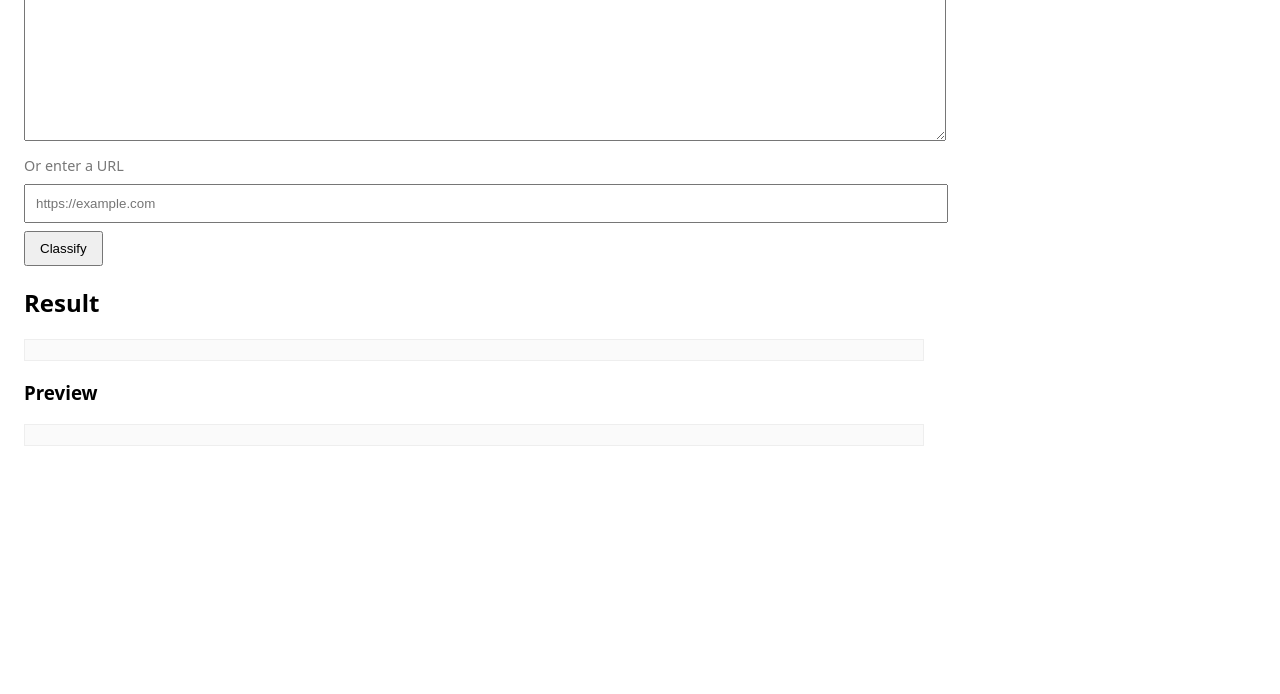
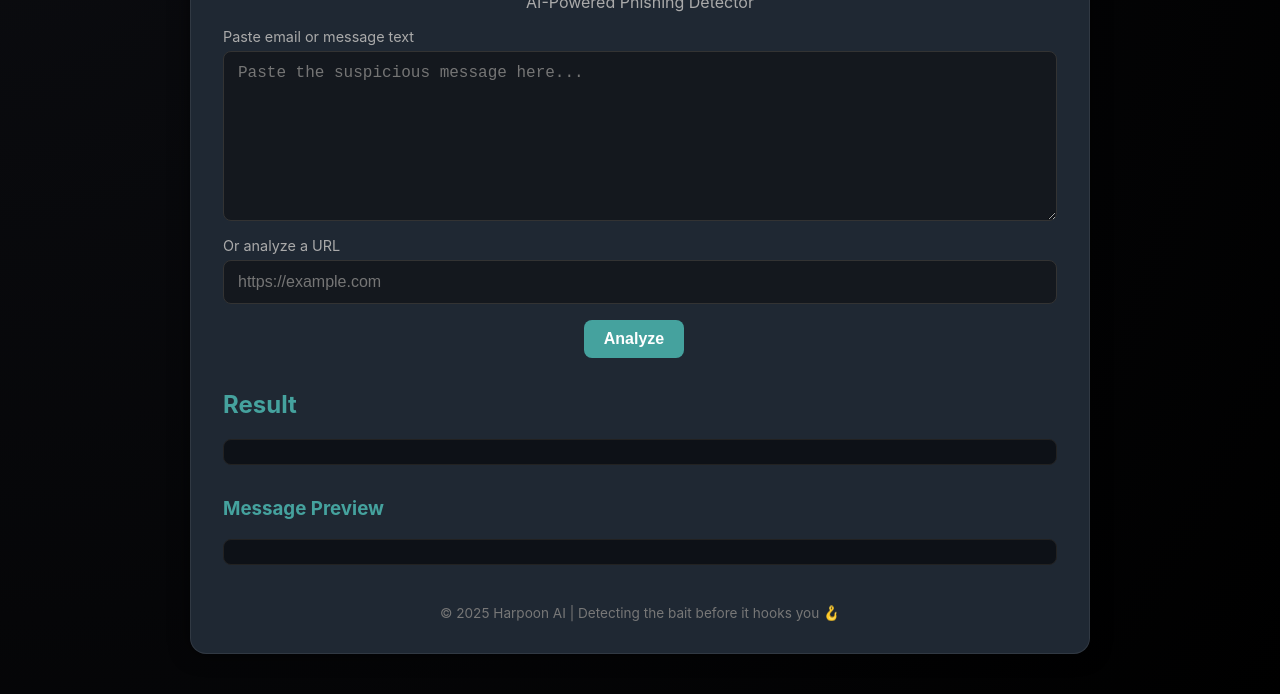
Before and after one commit to JeriahV177/ai-phishing-detector, a plain HTML site: page frontend/index.html in a window 1280 px wide. Shown: the part 149-843 px from the top of the page. Before the commit the page ends 800 px from the top, so only its background shows below. Drawn offline with Linux system fonts and the light colour scheme.

Commit message:
Changes to frontend

```diff
--- a/frontend/index.html
+++ b/frontend/index.html
@@ -2,37 +2,176 @@
 <html lang="en">
 <head>
   <meta charset="utf-8">
-  <title>Phishing Detector (MVP)</title>
+  <title>Harpoon 🪝 | AI Phishing Detector</title>
   <meta name="viewport" content="width=device-width,initial-scale=1">
+
   <style>
-    body { font-family: system-ui, Arial, sans-serif; margin: 24px; max-width: 900px; }
-    textarea, input[type=url] { width: 100%; padding: 10px; margin: 8px 0; }
-    button { padding: 8px 14px; cursor: pointer; }
-    .badge { display:inline-block; padding:4px 8px; border-radius:8px; font-weight:600; margin-top:8px; }
-    .phishing { background:#ffe5e5; }
-    .safe { background:#e7f7ee; }
-    .code { background:#fafafa; border:1px solid #eee; padding:10px; white-space:pre-wrap; }
-    .muted { color:#777; font-size: 0.9rem; }
-    mark { background: #ffef9f; }
+    /* ---- Base Styles ---- */
+    :root {
+      --bg-dark: #0b0c10;
+      --bg-card: #1f2833;
+      --accent: #66fcf1;
+      --accent2: #45a29e;
+      --text: #c5c6c7;
+      --danger: #ff5c5c;
+      --safe: #46e29a;
+    }
+
+    * { box-sizing: border-box; }
+
+    body {
+      margin: 0;
+      font-family: "Inter", system-ui, sans-serif;
+      background: radial-gradient(circle at top left, #0b0c10, #000000);
+      color: var(--text);
+      min-height: 100vh;
+      display: flex;
+      justify-content: center;
+      align-items: flex-start;
+      padding: 40px 20px;
+    }
+
+    .container {
+      width: 100%;
+      max-width: 900px;
+      background: var(--bg-card);
+      border-radius: 16px;
+      padding: 32px;
+      box-shadow: 0 0 20px rgba(0,0,0,0.6);
+      border: 1px solid rgba(255,255,255,0.08);
+    }
+
+    h1 {
+      text-align: center;
+      color: var(--accent);
+      font-weight: 700;
+      letter-spacing: 1px;
+      margin-bottom: 8px;
+    }
+
+    h2, h3 {
+      color: var(--accent2);
+      margin-top: 32px;
+    }
+
+    label.muted {
+      color: #aaa;
+      font-size: 0.9rem;
+      display: block;
+      margin-top: 12px;
+    }
+
+    textarea, input[type=url] {
+      width: 100%;
+      padding: 12px 14px;
+      border-radius: 8px;
+      border: 1px solid #333;
+      background: #14181e;
+      color: var(--text);
+      margin-top: 6px;
+      resize: vertical;
+      font-size: 1rem;
+    }
+
+    textarea:focus, input:focus {
+      outline: 2px solid var(--accent);
+    }
+
+    button {
+      margin-top: 16px;
+      padding: 10px 20px;
+      border-radius: 8px;
+      border: none;
+      font-size: 1rem;
+      font-weight: 600;
+      background: var(--accent2);
+      color: #fff;
+      cursor: pointer;
+      transition: 0.2s;
+    }
+
+    button:hover {
+      background: var(--accent);
+      color: #000;
+      box-shadow: 0 0 10px var(--accent);
+    }
+
+    .status {
+      margin-left: 12px;
+      font-size: 0.9rem;
+      color: #aaa;
+    }
+
+    .badge {
+      display:inline-block;
+      padding:6px 10px;
+      border-radius:8px;
+      font-weight:600;
+      margin-top:12px;
+      font-size: 1rem;
+    }
+
+    .badge.phishing {
+      background: var(--danger);
+      color:#fff;
+    }
+
+    .badge.safe {
+      background: var(--safe);
+      color:#000;
+    }
+
+    .code {
+      background:#0d1117;
+      border:1px solid #222;
+      padding:12px;
+      border-radius:8px;
+      white-space:pre-wrap;
+      font-family: monospace;
+      margin-top: 10px;
+    }
+
+    mark {
+      background: #fff176;
+      color: #000;
+      border-radius: 2px;
+      padding: 0 2px;
+    }
+
+    footer {
+      text-align: center;
+      font-size: 0.85rem;
+      color: #777;
+      margin-top: 40px;
+    }
   </style>
 </head>
 <body>
-  <h1>Phishing Detector (MVP)</h1>
-  <label class="muted">Paste email/message text</label>
-  <textarea id="text" rows="10" placeholder="Paste message here..."></textarea>
+  <div class="container">
+    <h1>Harpoon 🪝</h1>
+    <p style="text-align:center; color:#aaa; margin-top:0;">AI-Powered Phishing Detector</p>
 
-  <label class="muted">Or enter a URL</label>
-  <input id="url" type="url" placeholder="https://example.com"/>
+    <label class="muted">Paste email or message text</label>
+    <textarea id="text" rows="8" placeholder="Paste the suspicious message here..."></textarea>
 
-  <button id="btn">Classify</button> <span id="status" class="muted"></span>
+    <label class="muted">Or analyze a URL</label>
+    <input id="url" type="url" placeholder="https://example.com" />
 
-  <h2>Result</h2>
-  <div id="label"></div>
-  <div id="reasons" class="code"></div>
-  <h3>Preview</h3>
-  <div id="preview" class="code"></div>
+    <div style="text-align:center;">
+      <button id="btn">Analyze</button>
+      <span id="status" class="status"></span>
+    </div>
 
-  <!-- Link external JS -->
+    <h2>Result</h2>
+    <div id="label"></div>
+    <div id="reasons" class="code"></div>
+
+    <h3>Message Preview</h3>
+    <div id="preview" class="code"></div>
+
+    <footer>© 2025 Harpoon AI | Detecting the bait before it hooks you 🪝</footer>
+  </div>
+
   <script src="script.js"></script>
 </body>
 </html>
```
